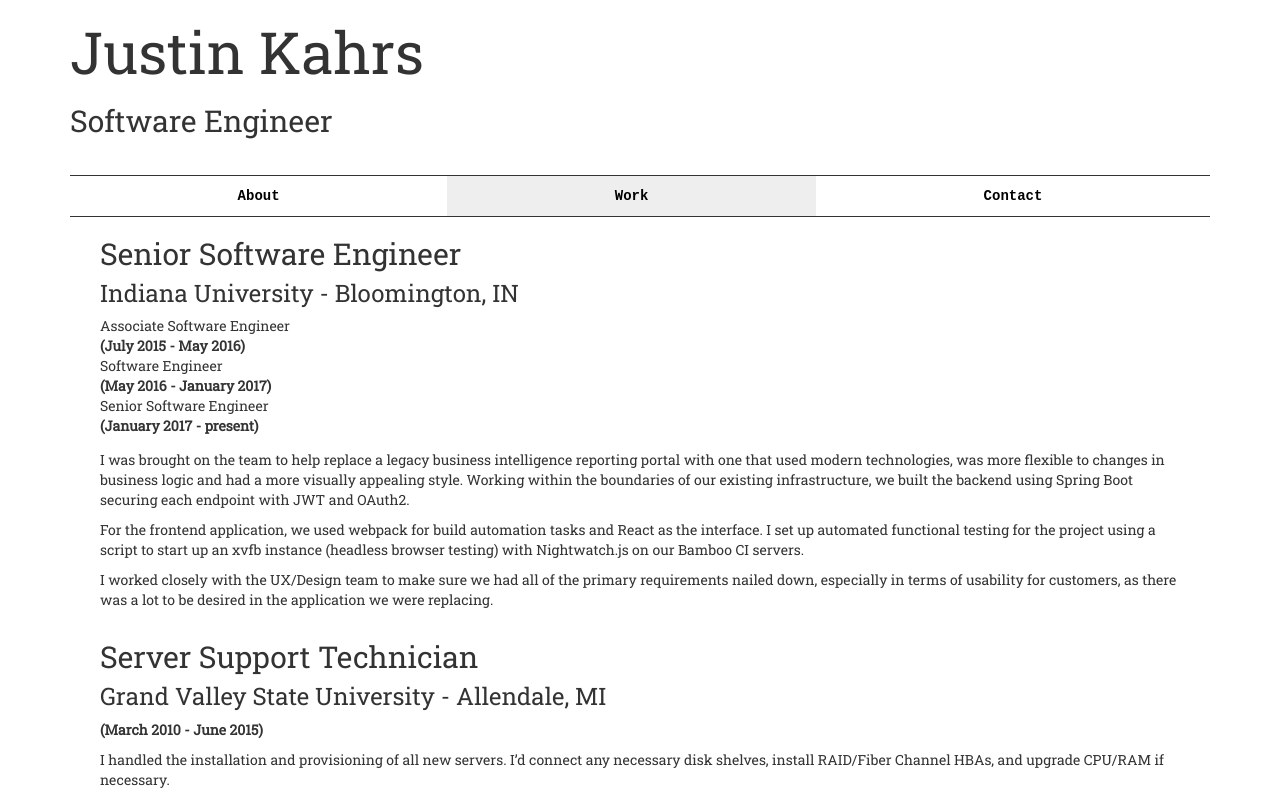
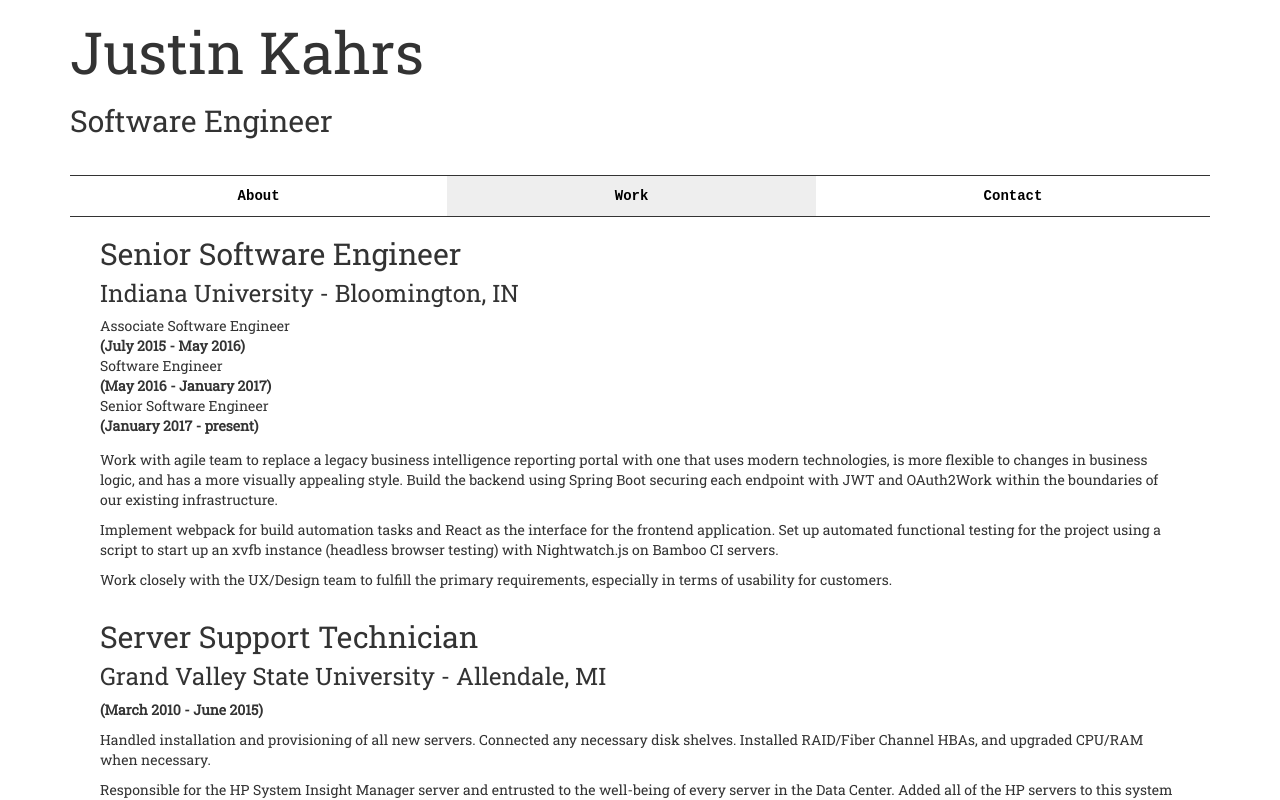
Before and after one commit to justinkahrs/portfolio, a React (Create React App) app: page / in a window 1280 px wide. Both pictures are taken after a click on the button "Work". Shown: the top 800 px of the page. Built offline with nearby package versions, Linux system fonts and the light colour scheme.

Commit message:
Update Work.js

```diff
--- a/src/components/work/Work.js
+++ b/src/components/work/Work.js
@@ -29,21 +29,17 @@
       }
     >
       <p>
-        I was brought on the team to help replace a legacy business intelligence
-        reporting portal with one that used modern technologies, was more flexible to changes
-        in business logic and had a more visually appealing style. Working within
-        the boundaries of our existing infrastructure, we built the backend using Spring Boot securing
-        each endpoint with JWT and OAuth2.
+        Work with agile team to replace a legacy business intelligence
+        reporting portal with one that uses modern technologies, is more flexible to changes
+        in business logic, and has a more visually appealing style. Build the backend using Spring Boot securing
+        each endpoint with JWT and OAuth2Work within the boundaries of our existing infrastructure.
       </p>
       <p>
-        For the frontend application, we used webpack for build automation tasks and React as
-        the interface. I set up automated functional testing for the project using a script to start up an
-        xvfb instance (headless browser testing) with Nightwatch.js on our Bamboo CI servers.
+        Implement webpack for build automation tasks and React as
+        the interface for the frontend application. Set up automated functional testing for the project using a script to start up an xvfb instance (headless browser testing) with Nightwatch.js on Bamboo CI servers.
       </p>
       <p>
-        I worked closely with the UX/Design team to make sure we had all of the primary requirements
-        nailed down, especially in terms of usability for customers, as there was a lot to be desired in the application
-        we were replacing.
+        Work closely with the UX/Design team to fulfill the primary requirements, especially in terms of usability for customers.
       </p>
     </PromotionEntry>
     <Entry
@@ -53,23 +49,26 @@
       endDate="June 2015"
     >
       <p>
-        I handled the installation and provisioning of all new servers. I’d connect
-        any necessary disk shelves, install RAID/Fiber Channel HBAs, and upgrade CPU/RAM if necessary.
+        Handled installation and provisioning of all new servers. Connected
+        any necessary disk shelves. Installed RAID/Fiber Channel HBAs, and upgraded CPU/RAM when necessary.
       </p>
       <p>
-        I was responsible for the HP System Insight Manager server, which meant I was entrusted to the well-being
-        of every server in the Data Center. I added all of the HP servers to this system (300+) and expanded the
+        Responsible for the HP System Insight Manager server and entrusted to the well-being
+        of every server in the Data Center. Added all of the HP servers to this system (300+) and expanded the
          system as the network grew.
       </p>
       <p>
-        I was in charge of testing the security of the networks. I used BeyondTrust’s Retina Network Security Scanner,
-        NMAP and other tools. I compiled detailed vulnerability reports and assessed threats starting with the most
+        In charge of testing the security of the networks. Used BeyondTrust’s Retina Network Security Scanner,
+        NMAP and other tools. Compiled detailed vulnerability reports and assessed threats starting with the most
         pertinent (at the time, Heartbleed/Shellshock exploits) while working directly with the system administrator
         to find the best course of remediation.
       </p>
       <p>
-        I had to ensure that the servers in the private secured environment were all compliant with DSS 3.0
-        in order to process credit card information. I also did some PII (Personally Identifying Information)
+		<ul>
+			<li></li>
+		</ul>
+        Maintained servers in the private secured environment and ensured they were all compliant with DSS 3.0
+        in order to process credit card information. Acquired some practice with PII (Personally Identifying Information)
         scanning, which looked for personal information such as SSNs on the network shares to reduce risk of
         sensitive data loss.
       </p>
```
